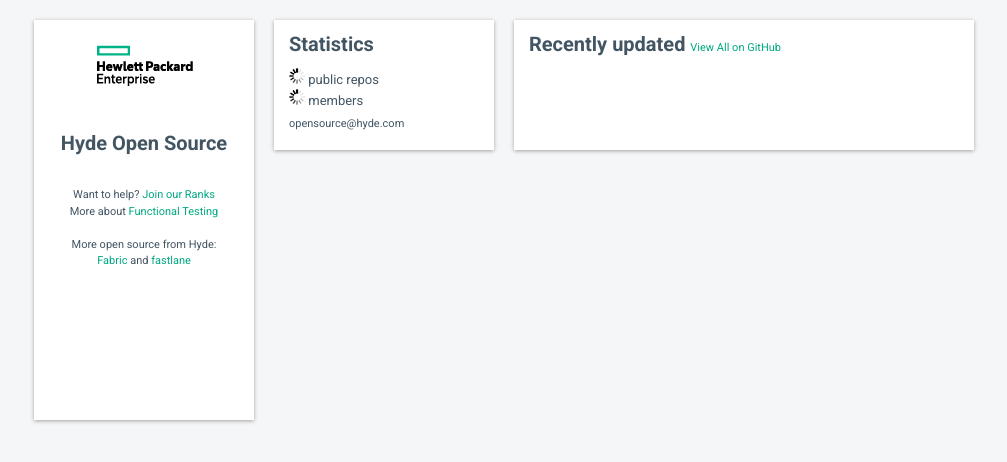
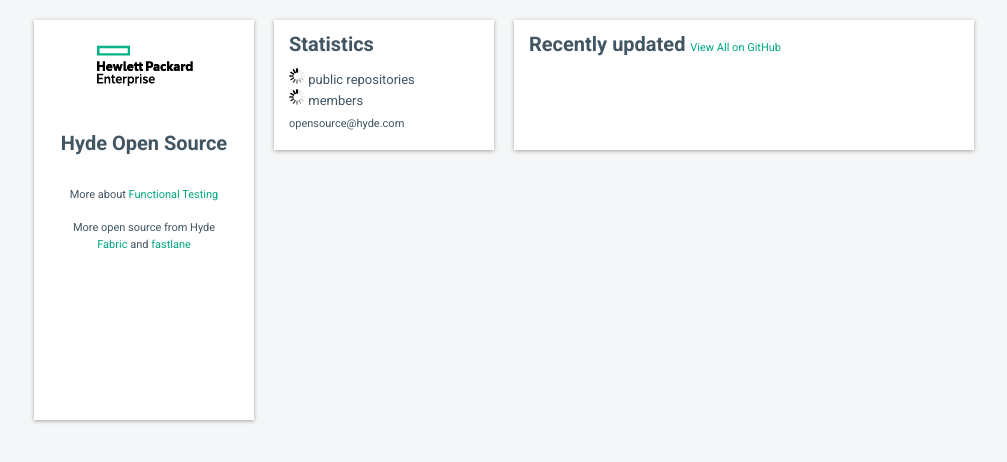
Before and after one commit to caleorourke/portfolio, a Jekyll site: the page built from index.html, in a window 1280 px wide. Shown: the top 462 px of the page, without its empty margins (136-1143 px from the left). Built offline with Jekyll 4.4.1, drawn with Linux system fonts in a browser that asks for light colours.

Commit message:
framework updates

```diff
--- a/index.html
+++ b/index.html
@@ -9,10 +9,9 @@
     <h1>{{site.org}} Open Source</h1>
   </div>
   <h1>{{site.org}} Open Source</h1>
-  <p>Want to help? <a href="https://twitter.com/jobs/engineering">Join our Ranks</a></p>
   <p>More about <a href="http://www8.hp.com/us/en/software-solutions/functional-testing-software-testing/index.html">Functional Testing</a></p>
   <p>&nbsp;</p>
-  <p>More open source from {{site.org}}:<br>
+  <p>More open source from {{site.org}}<br>
   <a href="https://github.com/twitter-fabric">Fabric</a> and <a href="https://github.com/fastlane">fastlane</a></p>
 </div>
 
@@ -20,7 +19,7 @@
   <div class="grid-1 alpha header" id="statistics">
     <h1>Statistics</h1>
     <p>
-      <a href="https://github.com/HewlettPackard/repositories"><span id="num-repos"><img src="assets/img/spinner.gif"></span> public repos</a>
+      <a href="https://github.com/HewlettPackard/repositories"><span id="num-repos"><img src="assets/img/spinner.gif"></span> public repositories</a>
       <br>
       <a href="https://github.com/HewlettPackard?tab=members"><span id="num-members"><img src="assets/img/spinner.gif"></span> members</a>
     </p>
```
